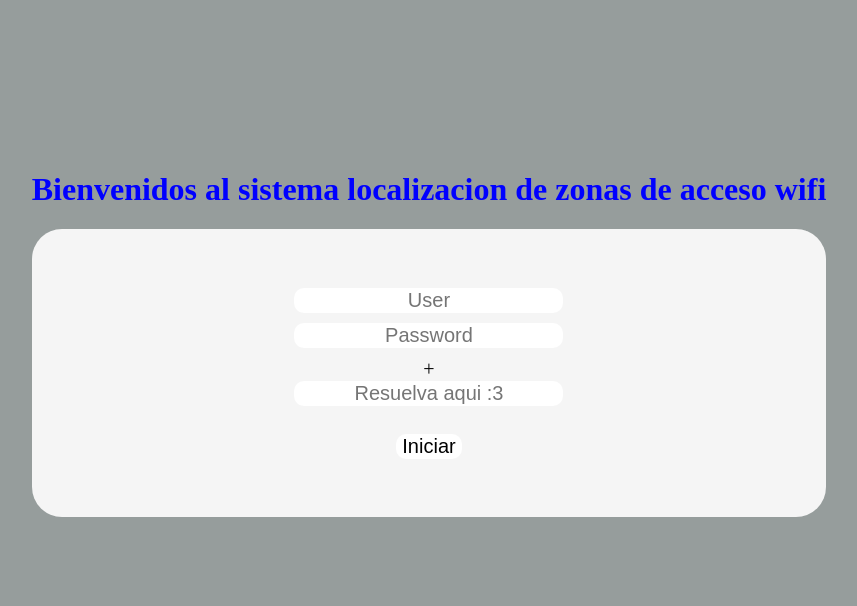
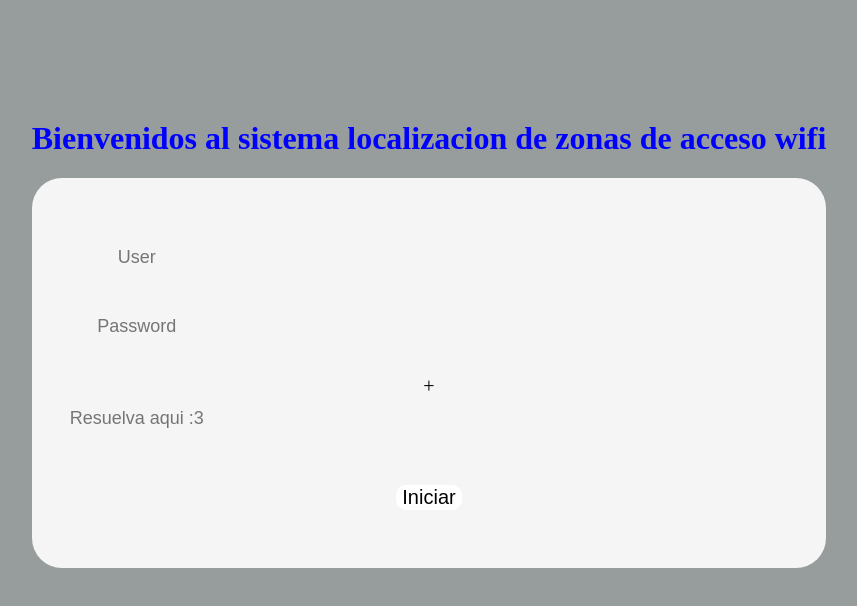
Before and after one commit to DanielBanquet11/ejercicio, a React (Vite) app: page / in a window 1280 px wide. Shown: the top 606 px of the page, without its empty margins (211-1068 px from the left). Built offline with nearby package versions, Linux system fonts and the light colour scheme.

Commit message:
Update styles.css

```diff
--- a/src/styles.css
+++ b/src/styles.css
@@ -36,9 +36,19 @@ form{
    input[type="text"], input[type="password"]{
     text-align: center;
     border: none;
-    font-size: 20px;
+
     margin-bottom: 10px;
        border-radius: 10px;
+       background:none ;
+
+    color: rgb(108, 109, 109);
+    font-size: 18px;
+    padding: 10px 10px 10px 5px;
+    display: block;
+    width: 200px;
+
+
+
    }
    #m{
     font-size: 20px;
```
